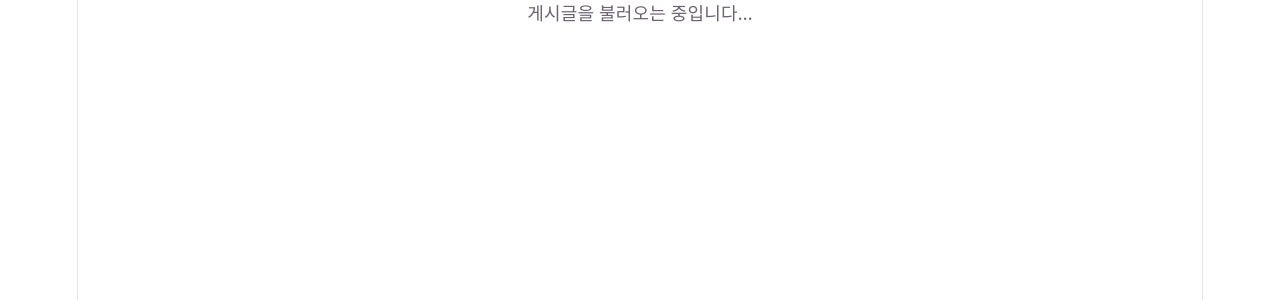
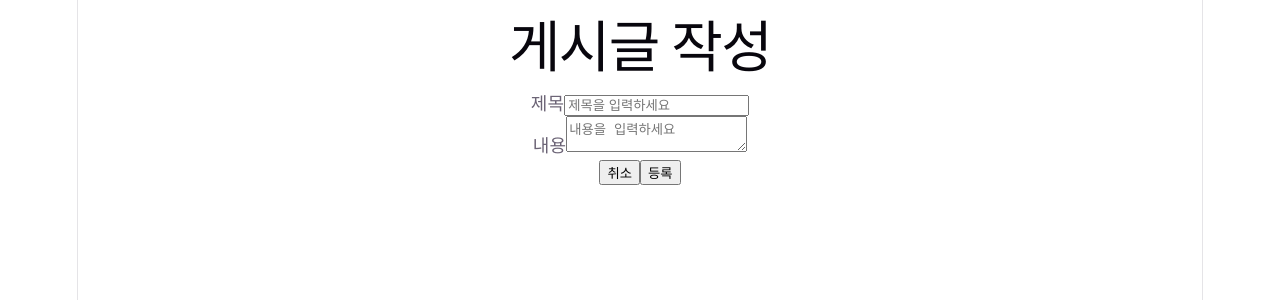
Before and after one commit to CHIHYUNGLEE/spring-playground, a React (Vite) app in the folder react-board/: page /board/write in a window 1280 px wide. Shown: the top 300 px of the page. Built offline with nearby package versions, Linux system fonts and the light colour scheme; no server answers.

Commit message:
게시글 작성에 대한 기능 추가(react)

```diff
--- a/react-board/src/App.jsx
+++ b/react-board/src/App.jsx
@@ -1,7 +1,7 @@
 import { Routes, Route } from 'react-router-dom'
 import BoardList from './pages/BoardList'
 import BoardDetail from './pages/BoardDetail'
-
+import BoardWrite from './pages/BoardWrite'
 
 function App() {
 
@@ -23,6 +23,11 @@ function App() {
 	    element={<BoardDetail />}
 	  />
 
+	  <Route
+	    path="/board/write"
+	    element={<BoardWrite />}
+	  />
+
     </Routes>
   )
 }
--- a/react-board/src/pages/BoardList.jsx
+++ b/react-board/src/pages/BoardList.jsx
@@ -61,7 +61,11 @@ function BoardList() {
         </tbody>
 
       </table>
-
+	  <button
+	    onClick={() => navigate('/board/write')}
+	  >
+	    + 등록
+	  </button>
     </div>
   )
 }
--- /dev/null
+++ b/react-board/src/pages/BoardWrite.jsx
@@ -0,0 +1,95 @@
+import { useState } from 'react'
+import { useNavigate } from 'react-router-dom'
+import axios from 'axios'
+
+
+function BoardWrite() {
+
+  const navigate = useNavigate()
+
+  const [title, setTitle] = useState('')
+  const [content, setContent] = useState('')
+
+
+  async function save() {
+
+    if (!title.trim()) {
+      alert('제목은 필수 항목입니다.')
+      return
+    }
+
+    if (!content.trim()) {
+      alert('내용은 필수 항목입니다.')
+      return
+    }
+
+
+    const post = {
+      title: title,
+      content: content
+    }
+
+
+    await axios.post(
+      'http://localhost:9090/api/posts',
+      post
+    )
+
+
+    navigate('/board')
+
+  }
+
+
+  function goBack() {
+
+    navigate('/board')
+
+  }
+
+
+  return (
+    <div>
+
+      <h1>게시글 작성</h1>
+
+      <div>
+
+        <label>제목</label>
+
+        <input
+          value={title}
+          onChange={(e) => setTitle(e.target.value)}
+          placeholder="제목을 입력하세요"
+        />
+
+      </div>
+
+
+      <div>
+
+        <label>내용</label>
+
+        <textarea
+          value={content}
+          onChange={(e) => setContent(e.target.value)}
+          placeholder="내용을 입력하세요"
+        />
+
+      </div>
+
+
+      <button onClick={goBack}>
+        취소
+      </button>
+
+
+      <button onClick={save}>
+        등록
+      </button>
+
+    </div>
+  )
+}
+
+export default BoardWrite
```
